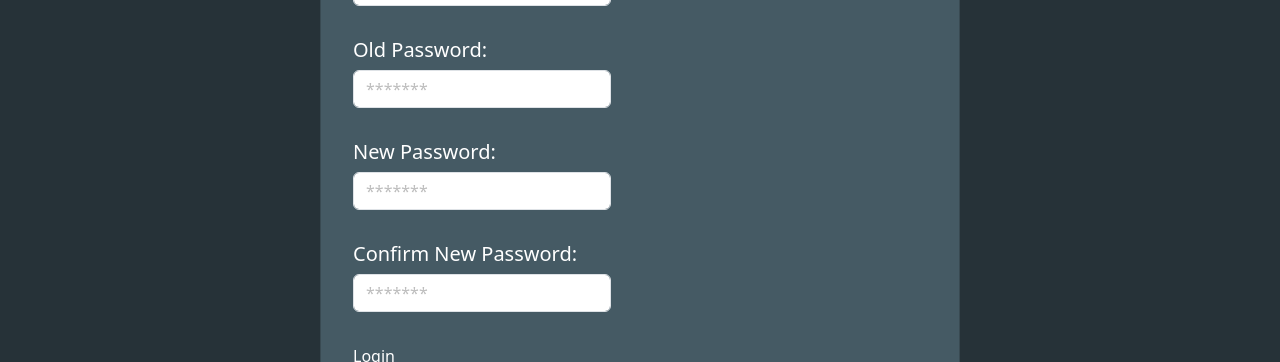
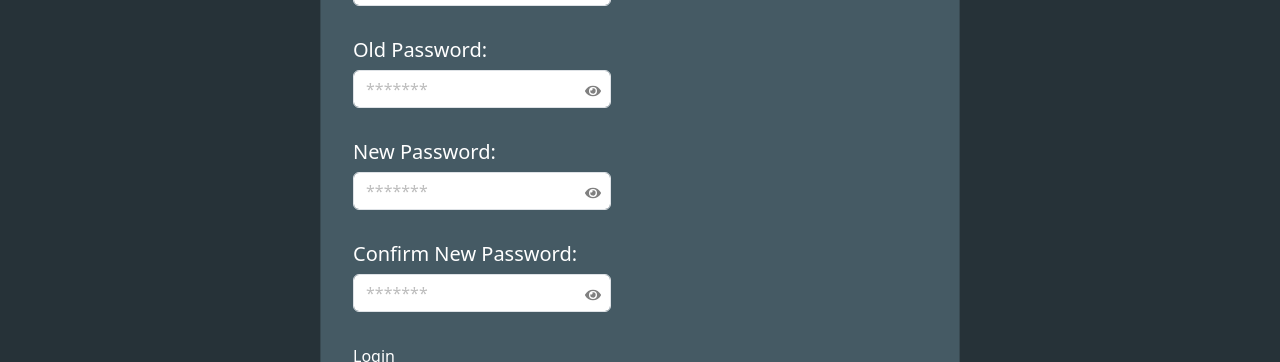
Before and after one commit to mohd301/b-tech-course-project, a React (Create React App) app in the folder client/: page /changePwd in a window 1280 px wide. Shown: the part 297-659 px from the top of the page. Built offline with nearby package versions, Linux system fonts and the light colour scheme.

Commit message:
Added eye icons to password fields in change password, user login, and privileged login components.

```diff
--- a/client/src/comps/ChangePwd.js
+++ b/client/src/comps/ChangePwd.js
@@ -1,7 +1,8 @@
 import { Button, Container, Form, Label, Card, CardBody, Spinner } from "reactstrap"
+import { FaEye, FaEyeSlash } from "react-icons/fa"
 import { Link } from "react-router-dom"
 import { colors } from "../styles/colors"
-import { useEffect, useRef } from "react"
+import { useEffect, useRef, useState } from "react"
 import { userChgPwdThunk } from "../slices/SliceUser"
 import { resetFlag } from "../slices/SliceUser"
 import { useDispatch, useSelector } from "react-redux"
@@ -14,6 +15,9 @@ import SchemaChgPwd from "../validations/SchemaChgPwd"
 import { alertAuth } from "../functions/alertAuth"
 
 export default function ChangePwd() {
+    const [showOldPassword, setShowOldPassword] = useState(false);
+    const [showNewPassword, setShowNewPassword] = useState(false);
+    const [showConfPassword, setShowConfPassword] = useState(false);
     const msg = useSelector((state) => state.user.msg)
     const flag = useSelector((state) => state.user.flag)
     const loading = useSelector((state) => state.user.loading)
@@ -70,22 +74,85 @@ export default function ChangePwd() {
                                     </div>
 
                                     <Label tag="h5" style={{ color: "white" }}>Old Password:</Label>
-                                    <input className="form-control" style={{ width: "45%" }} name="OldPassword" placeholder="*******" type="password"
-                                        {...register('oldPassword')} />
+                                    <div style={{ position: 'relative', width: '45%' }}>
+                                        <input
+                                            className="form-control"
+                                            style={{ width: "100%" }}
+                                            name="OldPassword"
+                                            placeholder="*******"
+                                            type={showOldPassword ? "text" : "password"}
+                                            {...register('oldPassword')}
+                                        />
+                                        <span
+                                            onClick={() => setShowOldPassword(!showOldPassword)}
+                                            style={{
+                                                position: 'absolute',
+                                                right: '10px',
+                                                top: '50%',
+                                                transform: 'translateY(-50%)',
+                                                cursor: 'pointer',
+                                                color: 'gray'
+                                            }}
+                                        >
+                                            {showOldPassword ? <FaEyeSlash /> : <FaEye />}
+                                        </span>
+                                    </div>
                                     <div style={{ minHeight: "2rem", color: colors.secondaryColor, fontSize: "0.85rem" }}>
                                         <u>{errors.oldPassword?.message}</u>
                                     </div>
 
                                     <Label tag="h5" style={{ color: "white" }}>New Password:</Label>
-                                    <input className="form-control" style={{ width: "45%" }} name="NewPassword" placeholder="*******" type="password"
-                                        {...register('newPassword')} />
+                                    <div style={{ position: 'relative', width: '45%' }}>
+                                        <input
+                                            className="form-control"
+                                            style={{ width: "100%" }}
+                                            name="NewPassword"
+                                            placeholder="*******"
+                                            type={showNewPassword ? "text" : "password"}
+                                            {...register('newPassword')}
+                                        />
+                                        <span
+                                            onClick={() => setShowNewPassword(!showNewPassword)}
+                                            style={{
+                                                position: 'absolute',
+                                                right: '10px',
+                                                top: '50%',
+                                                transform: 'translateY(-50%)',
+                                                cursor: 'pointer',
+                                                color: 'gray'
+                                            }}
+                                        >
+                                            {showNewPassword ? <FaEyeSlash /> : <FaEye />}
+                                        </span>
+                                    </div>
                                     <div style={{ minHeight: "2rem", color: colors.secondaryColor, fontSize: "0.85rem" }}>
                                         <u>{errors.newPassword?.message}</u>
                                     </div>
 
                                     <Label tag="h5" style={{ color: "white" }}>Confirm New Password:</Label>
-                                    <input className="form-control" style={{ width: "45%" }} name="confpwd" placeholder="*******" type="password"
-                                        {...register('confpwd')} />
+                                    <div style={{ position: 'relative', width: '45%' }}>
+                                        <input
+                                            className="form-control"
+                                            style={{ width: "100%" }}
+                                            name="confpwd"
+                                            placeholder="*******"
+                                            type={showConfPassword ? "text" : "password"}
+                                            {...register('confpwd')}
+                                        />
+                                        <span
+                                            onClick={() => setShowConfPassword(!showConfPassword)}
+                                            style={{
+                                                position: 'absolute',
+                                                right: '10px',
+                                                top: '50%',
+                                                transform: 'translateY(-50%)',
+                                                cursor: 'pointer',
+                                                color: 'gray'
+                                            }}
+                                        >
+                                            {showConfPassword ? <FaEyeSlash /> : <FaEye />}
+                                        </span>
+                                    </div>
                                     <div style={{ minHeight: "2rem", color: colors.secondaryColor, fontSize: "0.85rem" }}>
                                         <u>{errors.confpwd?.message}</u>
                                     </div>
--- a/client/src/comps/Login.js
+++ b/client/src/comps/Login.js
@@ -1,4 +1,5 @@
 import { Button, Container, Form, Input, Label, Card, CardBody, Spinner } from "reactstrap"
+import { FaEye, FaEyeSlash } from "react-icons/fa"
 import { Link } from "react-router-dom"
 import { colors } from "../styles/colors"
 import { useEffect, useState, useRef } from "react"
@@ -11,6 +12,7 @@ import { alertAuth } from "../functions/alertAuth"
 export default function Login() {
     const [loginId, setLoginId] = useState("")
     const [loginPwd, setLoginPwd] = useState("")
+    const [showPassword, setShowPassword] = useState(false)
 
     const msg = useSelector((state) => state.user.msg)
     const token = useSelector((state) => state.user.token)
@@ -67,8 +69,29 @@ export default function Login() {
                                     <br />
 
                                     <Label tag="h5" style={{ color: "white" }}>Password:</Label>
-                                    <Input name="pass" style={{ width: "45%" }} placeholder="*******" type="password"
-                                        value={loginPwd} onChange={(e) => setLoginPwd(e.target.value)} />
+                                    <div style={{ position: 'relative', width: '45%' }}>
+                                        <Input
+                                            name="pass"
+                                            style={{ width: "100%" }}
+                                            placeholder="*******"
+                                            type={showPassword ? "text" : "password"}
+                                            value={loginPwd}
+                                            onChange={(e) => setLoginPwd(e.target.value)}
+                                        />
+                                        <span
+                                            onClick={() => setShowPassword(!showPassword)}
+                                            style={{
+                                                position: 'absolute',
+                                                right: '10px',
+                                                top: '50%',
+                                                transform: 'translateY(-50%)',
+                                                cursor: 'pointer',
+                                                color: 'gray'
+                                            }}
+                                        >
+                                            {showPassword ? <FaEyeSlash /> : <FaEye />}
+                                        </span>
+                                    </div>
                                     <br />
 
                                     <div className="d-flex flex-column gap-4">
--- a/client/src/compsPriv/LoginPriv.js
+++ b/client/src/compsPriv/LoginPriv.js
@@ -1,4 +1,5 @@
 import { Container, Form, FormGroup, Label, Row, Col, Card, CardTitle, CardBody, CardFooter, Input, Button, Spinner } from "reactstrap"
+import { FaEye, FaEyeSlash } from "react-icons/fa"
 import { Link } from "react-router-dom"
 import { useDispatch, useSelector } from "react-redux"
 import { useState, useEffect, useRef } from "react"
@@ -13,6 +14,7 @@ export default function LoginPriv() {
 
     const [loginId, setLoginId] = useState("")
     const [loginPwd, setLoginPwd] = useState("")
+    const [showPassword, setShowPassword] = useState(false)
 
     const msg = useSelector((state) => state.priv.msg)
     const token = useSelector((state) => state.priv.token)
@@ -78,8 +80,29 @@ export default function LoginPriv() {
 
                                     <FormGroup>
                                         <Label tag="h5" style={{ color: "white" }}>Password:</Label>
-                                        <Input name="pass" style={{ width: "45%" }} placeholder="*******" type="password"
-                                            value={loginPwd} onChange={(e) => setLoginPwd(e.target.value)} />
+                                        <div style={{ position: 'relative', width: '45%' }}>
+                                            <Input
+                                                name="pass"
+                                                style={{ width: "100%" }}
+                                                placeholder="*******"
+                                                type={showPassword ? "text" : "password"}
+                                                value={loginPwd}
+                                                onChange={(e) => setLoginPwd(e.target.value)}
+                                            />
+                                            <span
+                                                onClick={() => setShowPassword(!showPassword)}
+                                                style={{
+                                                    position: 'absolute',
+                                                    right: '10px',
+                                                    top: '50%',
+                                                    transform: 'translateY(-50%)',
+                                                    cursor: 'pointer',
+                                                    color: 'gray'
+                                                }}
+                                            >
+                                                {showPassword ? <FaEyeSlash /> : <FaEye />}
+                                            </span>
+                                        </div>
                                     </FormGroup>
 
                                     <div className="d-flex flex-column gap-4">
```
